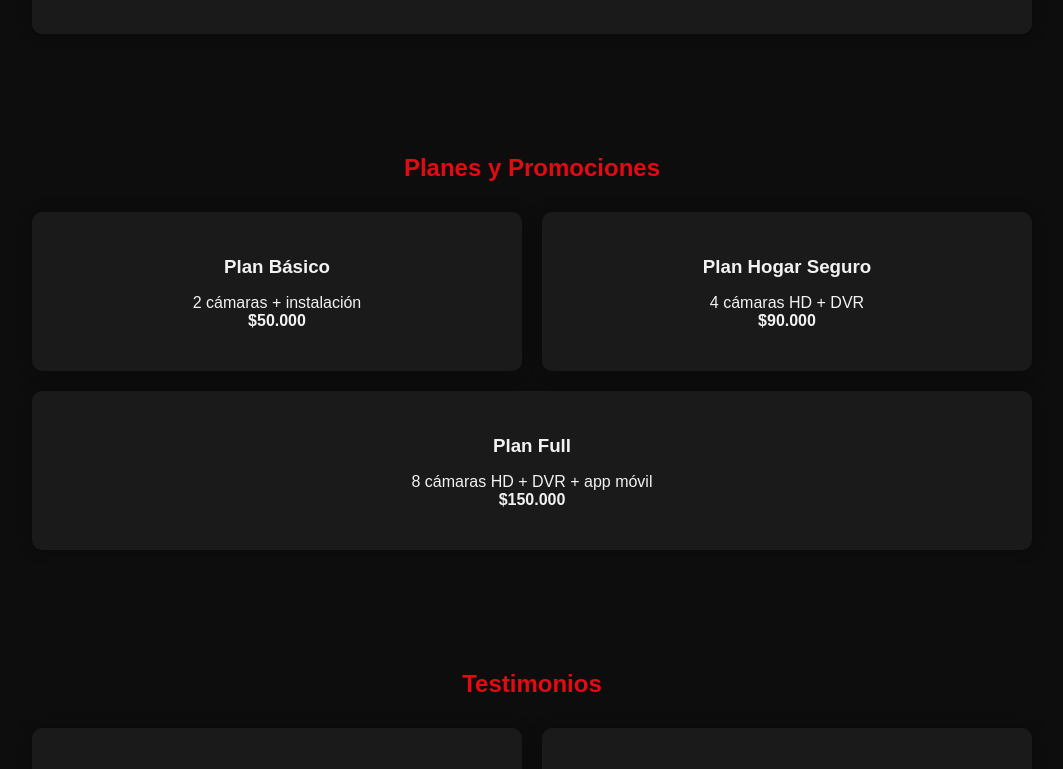
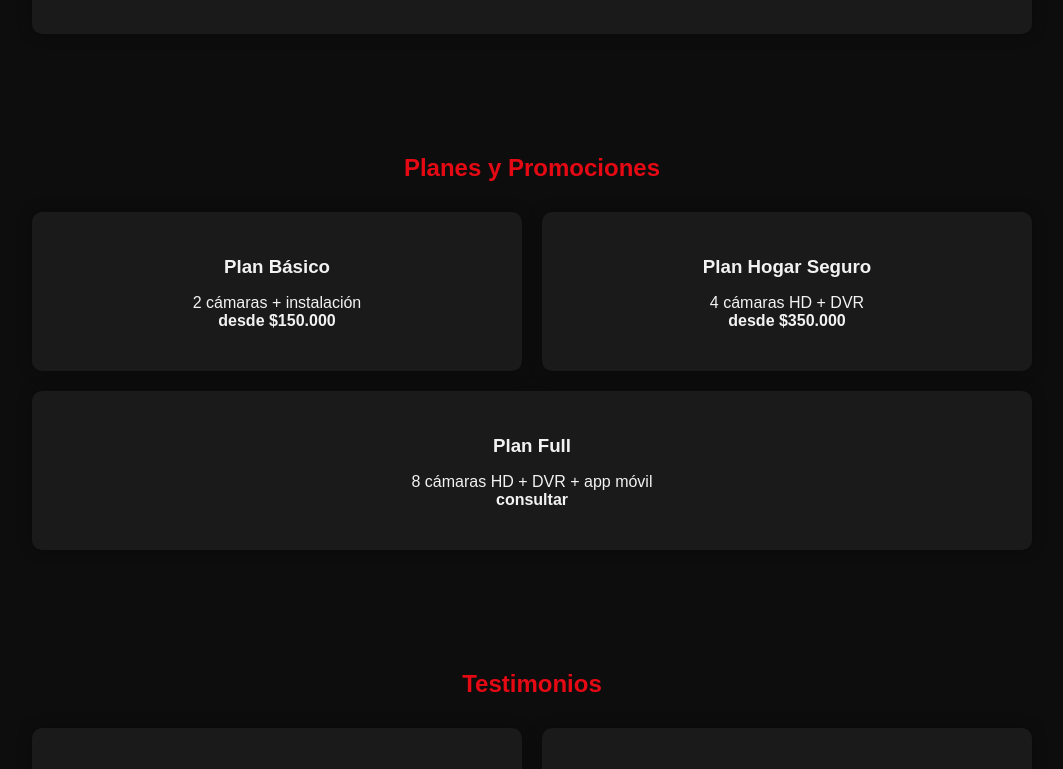
Before and after one commit to Mdpcomputacion/mdp-computacion, a plain HTML site: page index.html in a window 1280 px wide. Shown: the part 887-1656 px from the top of the page, without its empty margins (108-1171 px from the left). Drawn offline with Linux system fonts and the light colour scheme.

Commit message:
Update index.html

```diff
--- a/index.html
+++ b/index.html
@@ -10,7 +10,7 @@
 <body>
   <header class="hero">
     <h1>MDP Computación</h1>
-    <p>Soluciones profesionales en videovigilancia para hogares y negocios</p>
+    <p>Soluciones profesionales en informatica e videovigilancia para hogares y negocios</p>
     <a href="#contacto" class="btn-principal">Solicitá tu presupuesto</a>
   </header>
 
@@ -48,15 +48,15 @@
     <div class="tarjetas">
       <div class="card">
         <h3>Plan Básico</h3>
-        <p>2 cámaras + instalación<br><strong>$50.000</strong></p>
+        <p>2 cámaras + instalación<br><strong>desde $150.000</strong></p>
       </div>
       <div class="card">
         <h3>Plan Hogar Seguro</h3>
-        <p>4 cámaras HD + DVR<br><strong>$90.000</strong></p>
+        <p>4 cámaras HD + DVR<br><strong>desde $350.000</strong></p>
       </div>
       <div class="card">
         <h3>Plan Full</h3>
-        <p>8 cámaras HD + DVR + app móvil<br><strong>$150.000</strong></p>
+        <p>8 cámaras HD + DVR + app móvil<br><strong>consultar</strong></p>
       </div>
     </div>
   </section>
```
